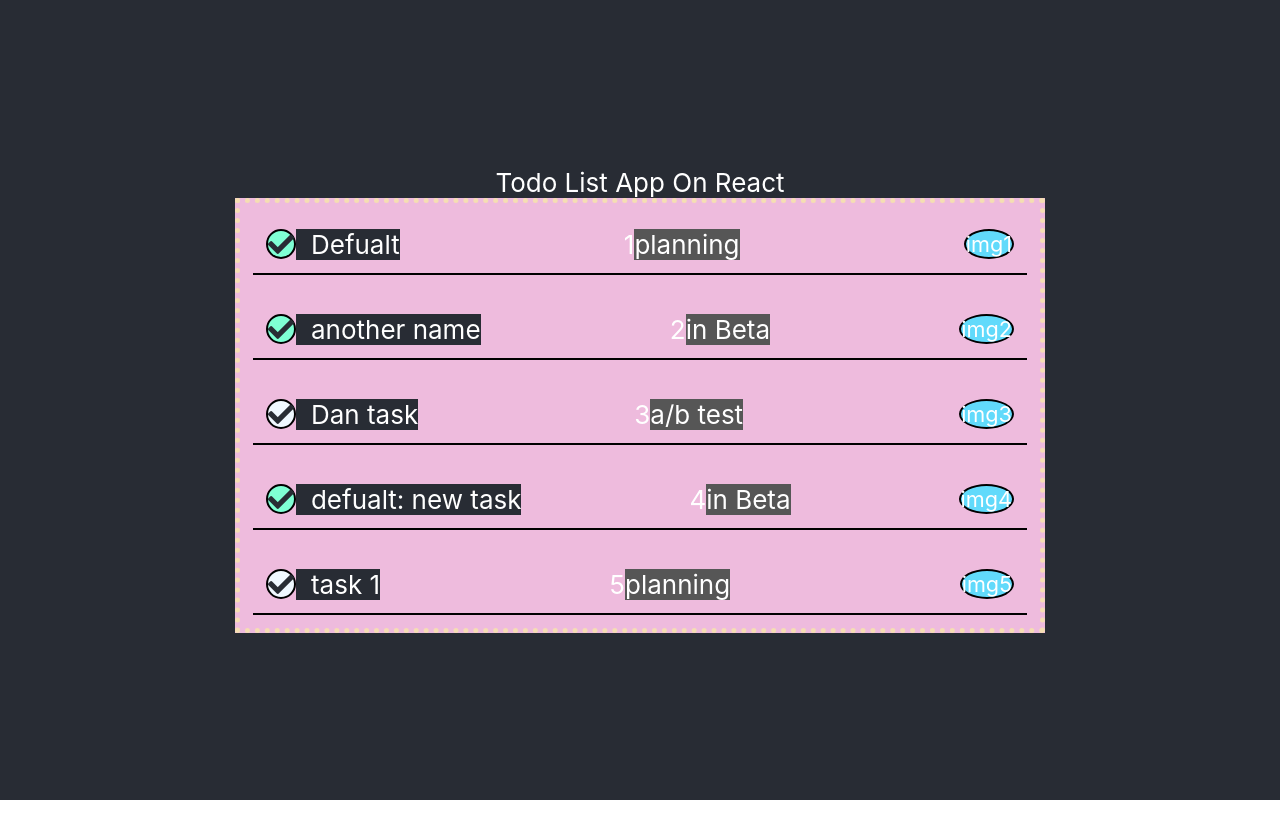
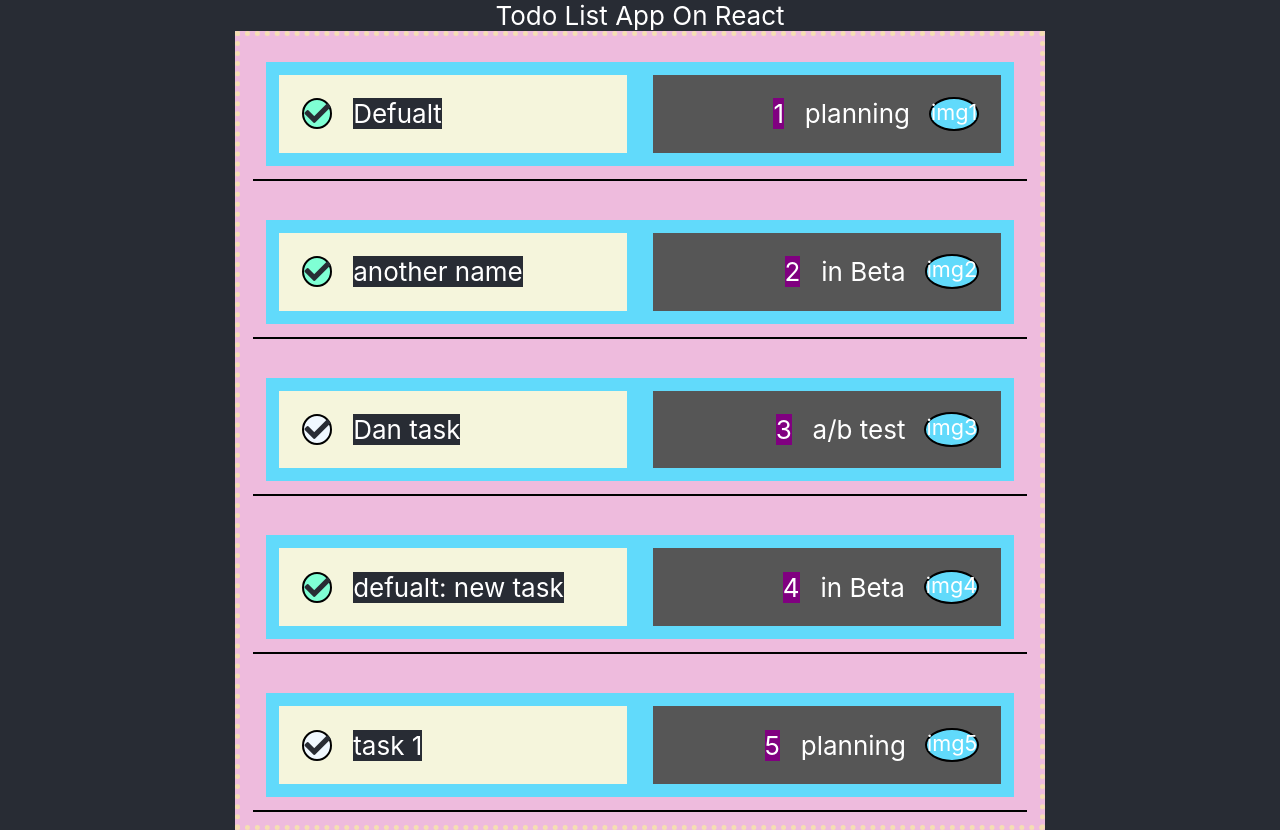
Before and after one commit to galiii/react-tutorial3, a React (Create React App) app in the folder my-app/: page / in a window 1280 px wide. Before the commit the page ends 800 px from the top, so only its background shows below. Built offline with nearby package versions, Linux system fonts and the light colour scheme.

Commit message:
the position of every element is on the right position

```diff
--- a/my-app/src/App.css
+++ b/my-app/src/App.css
@@ -62,11 +62,48 @@
   min-width: 100vh;
   background-color: #eebbdd;
 }
-/* Done item*/
+
+.warpper-list {
+  display: flex;
+  /*flex-wrap: wrap;*/
+  align-items: flex-start;
+  background-color: #61dafb;
+}
+
+.warpper-list > div {
+  margin: 0.5em;
+  padding: 0.5em;
+}
+
+.start-warp {
+  background-color: beige;
+  display: flex;
+  flex: 1;
+  /*justify-content: flex-start;*/
+}
+
+.start-warp > div {
+  margin: 0.4em;
+}
+
+.end-warp {
+  display: flex;
+  flex: 1;
+  justify-content: flex-end;
+  /*justify-content: flex-end;*/
+  /*align-self: center;*/
+  background-color: #565656;
+}
+
+.end-warp > div {
+  margin: 0.4em;
+}
+
+/*** Done item ***/
 .check-item {
   border: 2px solid black;
   border-radius: 60%;
-  float: left;
+  /*float: left;*/
 }
 
 .done-item {
@@ -77,11 +114,21 @@
   background-color: #f0f8ff;
   color: #282c34;
 }
-/*Item title*/
-li .item-title {
+/*** Item title ***/
+.item-title {
   background: #282c34;
-  float: left;
-  padding-left: 2%;
+  /*float: left;*/
+  /*padding-left: 2%;*/
+}
+
+.date-item {
+  background-color: purple;
+}
+
+/*Status Item*/
+.status-item {
+  background-color: #565656;
+  /*margin: auto;*/
 }
 
 /*Item user-img*/
@@ -93,12 +140,6 @@
   border-radius: 100%;
 }
 
-/*Status Item*/
-.status-item {
-  background-color: #565656;
-  margin: auto;
-}
-
 .list ul li a {
   float: right;
   font-size: calc(5px + 2vmin);
--- a/my-app/src/components/Item.js
+++ b/my-app/src/components/Item.js
@@ -3,18 +3,22 @@
 export default function Item({ index, done, title, dueDate, stat, usr }) {
   return (
     <li>
-      <div className="item-list">
-        <span
-          className={
-            done
-              ? "fas fa-check done-item check-item"
-              : "fas fa-check undone-item check-item"
-          }
-        ></span>
-        <span className="item-title">{title}</span>
-        <span>{dueDate}</span>
-        <span className="status-item">{stat}</span>
-        <span className="img-usr">{usr}</span>
+      <div className="warpper-list">
+        <div className="start-warp">
+          <div
+            className={
+              done
+                ? "fas fa-check done-item check-item"
+                : "fas fa-check undone-item check-item"
+            }
+          ></div>
+          <div className="item-title">{title}</div>
+        </div>
+        <div className="end-warp">
+          <div className="date-item">{dueDate}</div>
+          <div className="status-item">{stat}</div>
+          <div className="img-usr">{usr}</div>
+        </div>
       </div>
     </li>
   );
```
